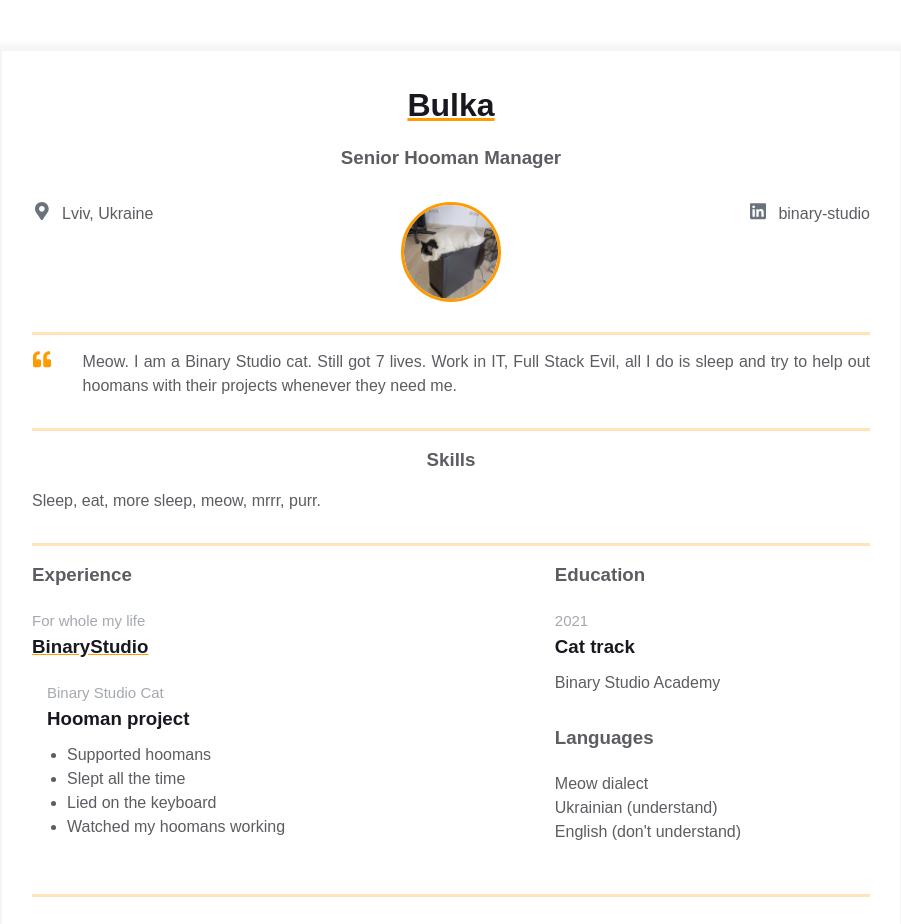
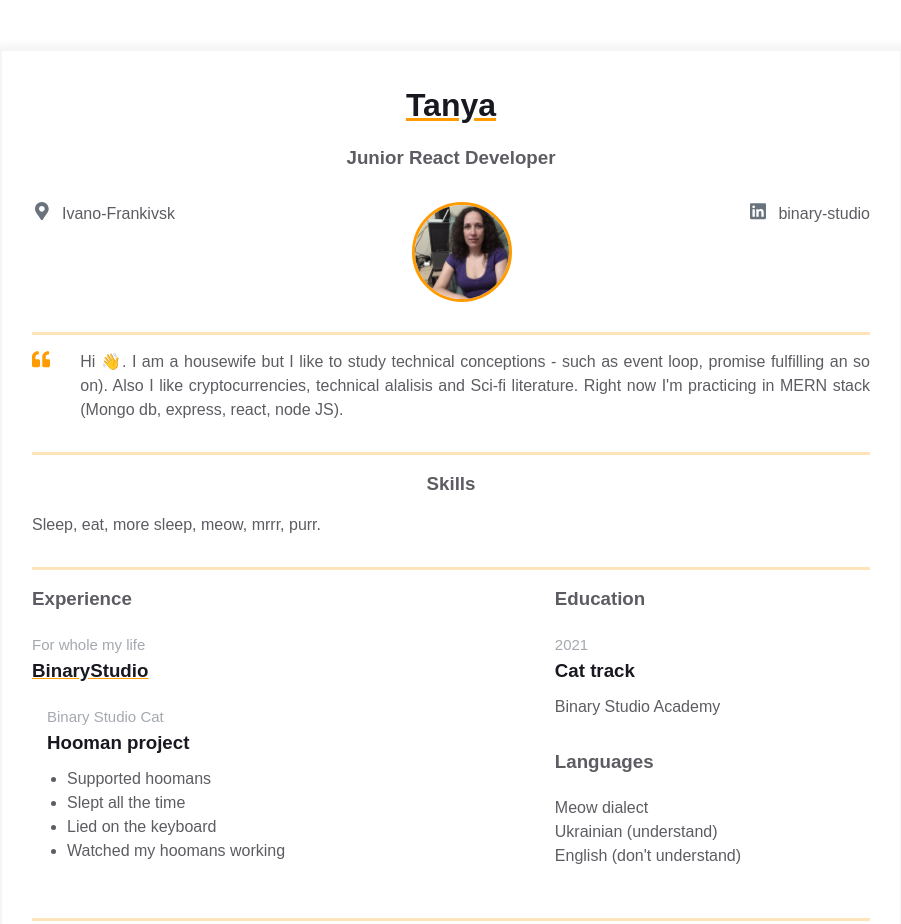
Before and after one commit to NemesisUA/homepage, a plain HTML site: page index.html in a window 1280 px wide. Shown: the whole page, without its empty margins (189-1090 px from the left). Drawn offline with Linux system fonts and the light colour scheme.

Commit message:
feat: add intro block to resolve #13

```diff
--- a/index.html
+++ b/index.html
@@ -6,6 +6,7 @@
   <meta name="viewport" content="width=device-width, initial-scale=1" />
   <title>Résumé</title>
   <link rel="stylesheet" href="styles.css">
+  <link rel="stylesheet" href="https://cdnjs.cloudflare.com/ajax/libs/font-awesome/6.3.0/css/all.min.css">
 </head>
 
 <body>
@@ -13,8 +14,8 @@
     <div class="resume">
       <div class="container">
         <div class="resume__block">
-          <h1 class="contact-info__header">Bulka</h1>
-          <h3 class="contact-info__sub-header">Senior Hooman Manager</h3>
+          <h1 class="contact-info__header">Tanya</h1>
+          <h3 class="contact-info__sub-header">Junior React Developer</h3>
 
           <div class="contact_info_container fh">
             <div class="contact-info__block">
@@ -26,12 +27,12 @@
                     </path>
                   </svg>
                 </div>
-                <span>Lviv, Ukraine</span>
+                <span>Ivano-Frankivsk</span>
               </a>
             </div>
 
             <div class="contact-info__block contact-info__block--center">
-              <img class="contact-info__avatar" src="assets/workinghard-binarycat.jpg" alt="Avatar">
+              <img class="contact-info__avatar" src="assets/avatar.png" alt="Avatar">
             </div>
 
             <div class="contact-info__block">
@@ -60,11 +61,9 @@
                 </path>
               </svg>
             </div>
-            <p class="intro_text">Meow.
-              I am a Binary Studio cat. Still got 7 lives. Work in IT, Full Stack Evil,
-              all I do is sleep and try to help out hoomans with their projects whenever
-              they need me.
-            </p>
+            <p class="intro_text">Hi &#x1F44B;.
+              I am a housewife but I like to study technical conceptions - such as event loop, promise fulfilling an so on). Also I like cryptocurrencies, technical alalisis and Sci-fi literature.
+              Right now I'm practicing in MERN stack (Mongo db, express, react, node JS).</p>
           </div>
         </div>
       </div>
```
Also changed, not shown: assets/avatar.png (added).
